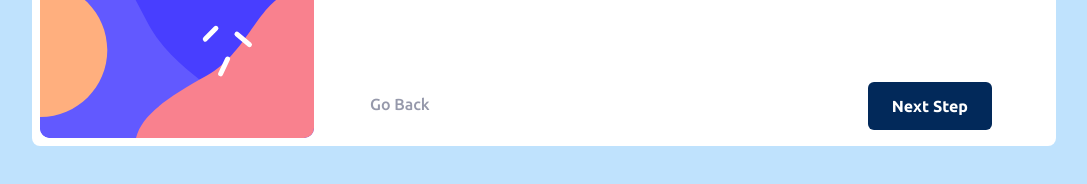
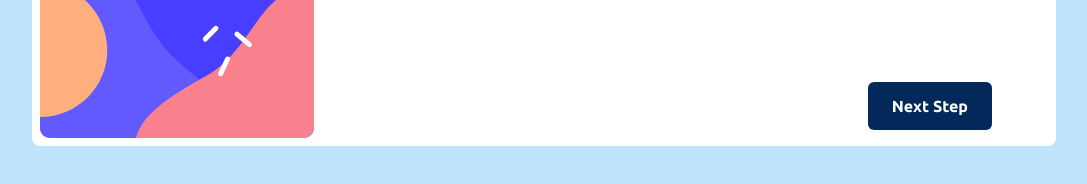
Before and after one commit to gideon-del/multi-step-form, a React (Vite) app: page / in a window 1280 px wide. Shown: the part 546-730 px from the top of the page, without its empty margins (96-1183 px from the left). Built offline with nearby package versions, Linux system fonts and the light colour scheme.

Commit message:
Added restrictions

```diff
--- a/src/components/Footer.jsx
+++ b/src/components/Footer.jsx
@@ -1,16 +1,22 @@
 import { usePlan } from "../context/PlanContext";
 
 const Footer = () => {
-  const { changeStep } = usePlan();
+  const { changeStep, currentSelection, steps } = usePlan();
+  const next = () => {
+    if (!currentSelection) return;
+    changeStep("next");
+  };
   return (
     <div className=" flex justify-between  items-center">
+      {steps > 0 && (
         <button
           className="text-coolGray hover:text-marineBlue transition"
           onClick={() => changeStep("prev")}
         >
           Go Back
         </button>
-      <button className=" next-btn" onClick={() => changeStep("next")}>
+      )}
+      <button className=" next-btn" onClick={next}>
         Next Step
       </button>
     </div>
--- a/src/context/PlanContext.jsx
+++ b/src/context/PlanContext.jsx
@@ -8,6 +8,7 @@ const PlansContext = createContext({
   steps: 0,
   changeStep: () => {},
   currentStep: {},
+  currentSelection: {},
 });
 
 const PlanProvider = ({ children }) => {
```
Lines whose indentation alone changed are shown as unchanged.
